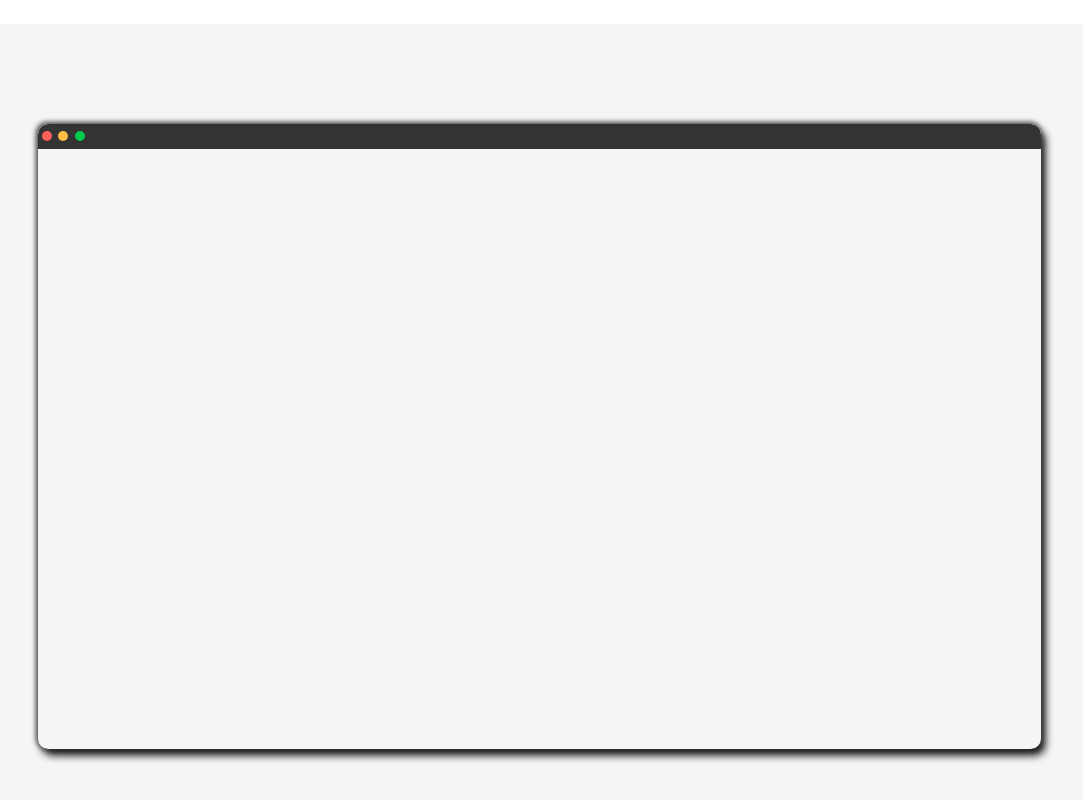
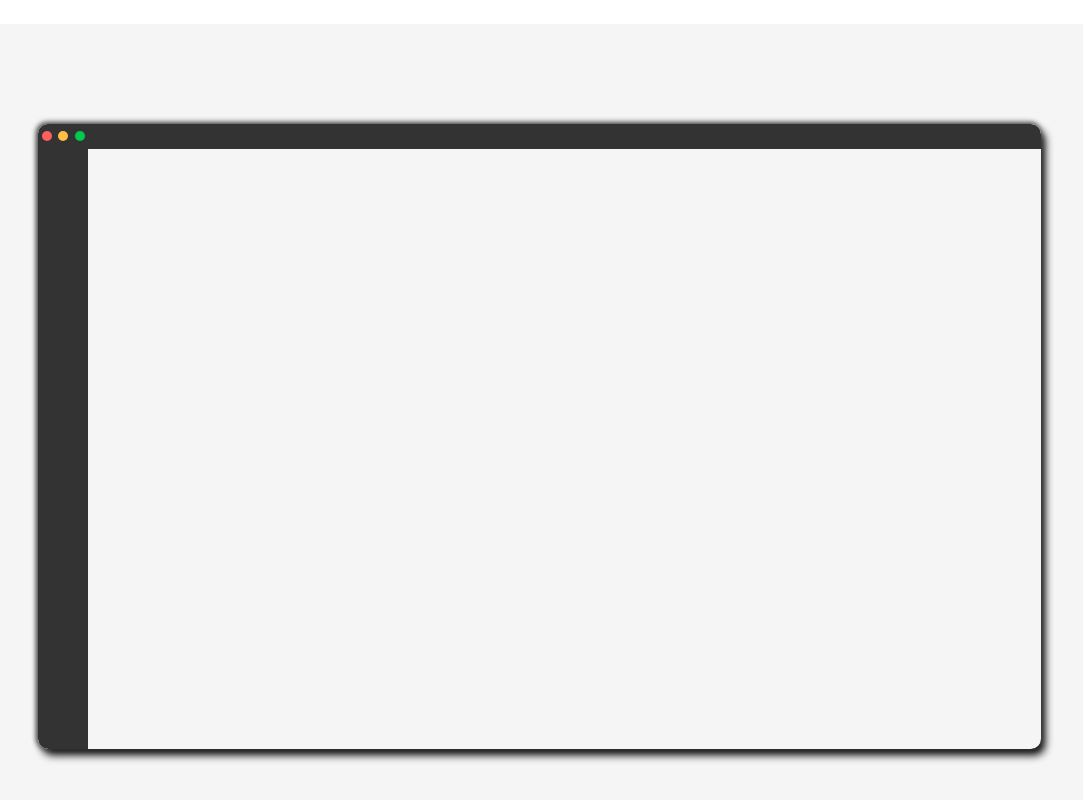
Before and after one commit to felipprodrigues/rodriguesfelipp, a React (Create React App) app in the folder pws/: page / in a window 1280 px wide. Shown: the part 736-1536 px from the top of the page, without its empty margins (101-1184 px from the left). Built offline with nearby package versions, Linux system fonts and the light colour scheme; the HTML template or start-up script is replaced by a standard one.

Commit message:
include aside elements

```diff
--- a/pws/src/components/Resume.js
+++ b/pws/src/components/Resume.js
@@ -1,10 +1,21 @@
 import React from "react";
 import { StyledResume, StyledResumeContainer } from '../styles/Resume.style'
+import { StyledAside, StyledAsideList, StyledAsideElements } from '../styles/Aside.style'
 
 function Resume() {
+  const loopEl = [];
+  for(let i = 0; i < 4; i++) {
+    loopEl.push(<StyledAsideElements />)
+  }
+
   return (
     <StyledResume>
       <StyledResumeContainer>
+        <StyledAside>
+          <StyledAsideList>
+            {loopEl}
+          </StyledAsideList>
+        </StyledAside>
       </StyledResumeContainer>
     </StyledResume>
   )
--- /dev/null
+++ b/pws/src/styles/Aside.style.js
@@ -0,0 +1,42 @@
+import styled from 'styled-components';
+import Colors from './Colors';
+
+export const StyledAside = styled.aside`
+  width: 50px;
+  height: 100%;
+  background: ${Colors.mineshaftdarker};
+  border-top-left-radius: 10px;
+  border-bottom-left-radius: 10px;
+  position: absolute;
+  top: 0;
+`
+export const StyledAsideList = styled.ul`
+  display: flex;
+  align-items: center;
+  flex-direction: column;
+  list-style-type: none;
+  padding: 0;
+  margin: 0;
+`
+
+export const StyledAsideElements = styled.li`
+  display: flex;
+  flex-direction: column;
+  align-items: center;
+  width: 100%;
+  position: relative;
+  transition: all .25s ease-in;
+  border-left: 1px solid transparent;
+
+  &:first-child {
+    margin-top: 25px;
+  }
+
+  &:hover {
+    background-color: ${Colors.graymineshaft};
+  }
+
+  &:hover svg {
+    fill: white;
+  }
+`
```
